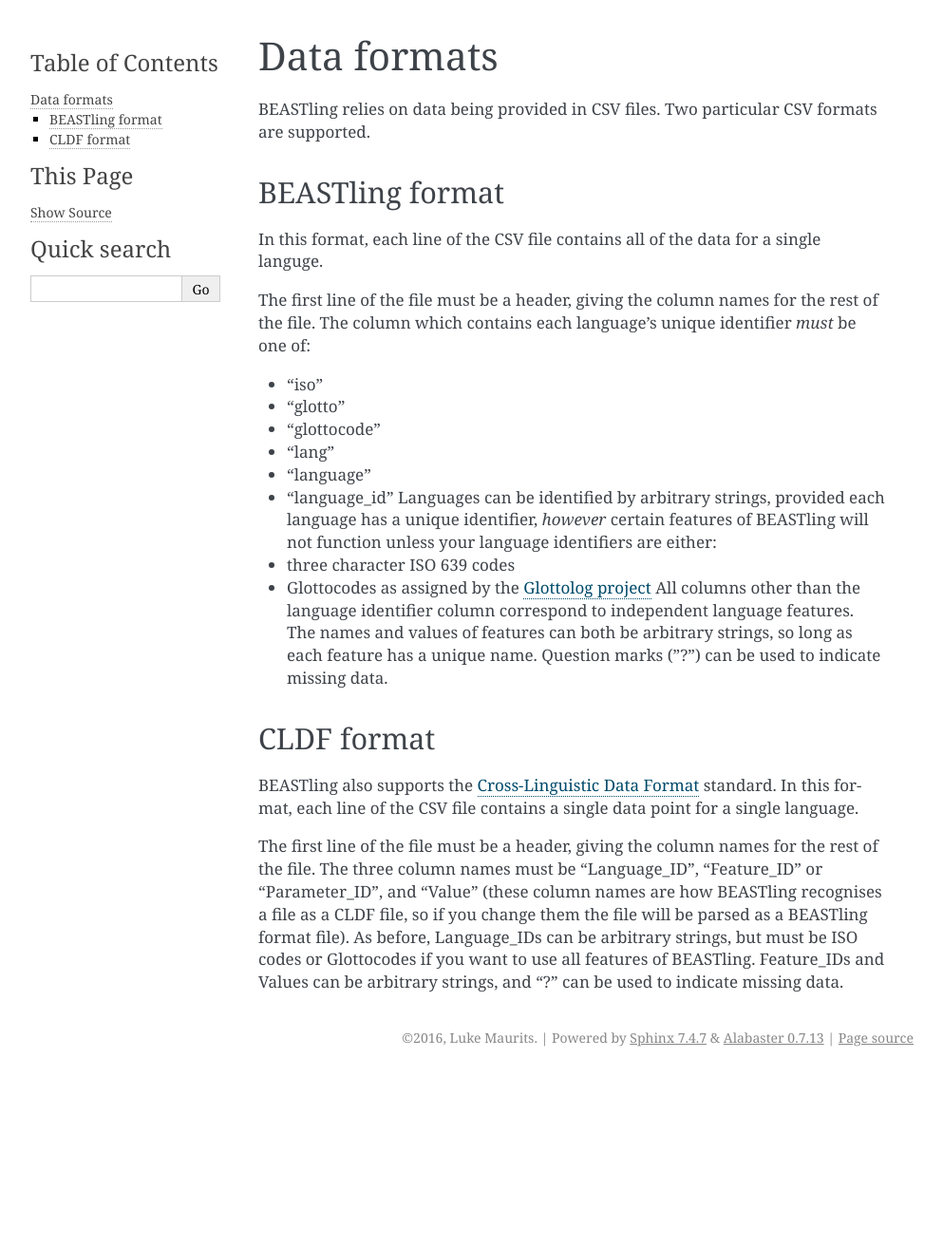
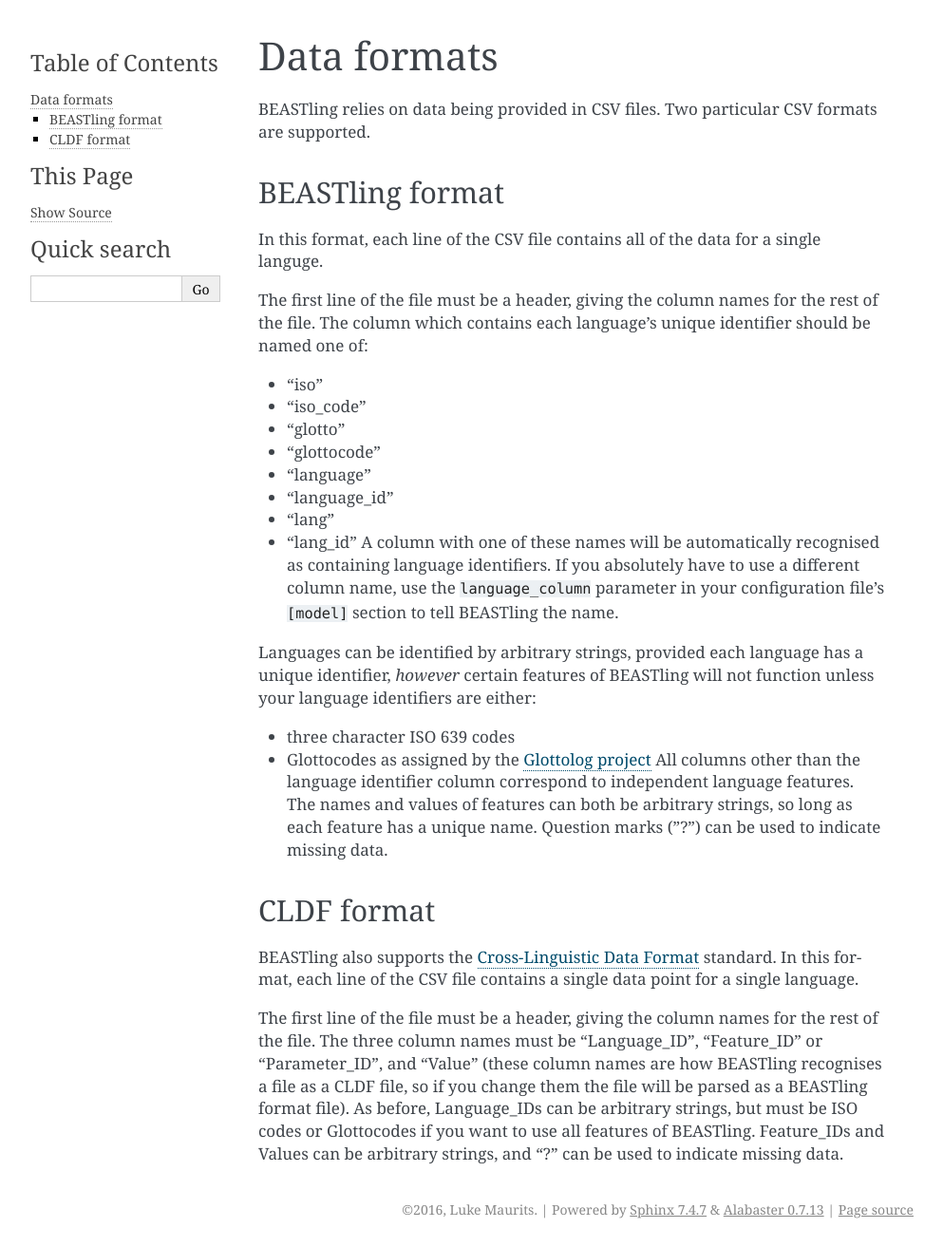
Before and after one commit to lmaurits/BEASTling, a Sphinx documentation site: the page built from docs/data.md, in a window 1280 px wide. Shown: the whole page at 95% size, without its empty margins (148-1141 px from the left). Built offline with Sphinx 7.4.7, drawn with Linux system fonts in a browser that asks for light colours; before the commit the page ends 1132 px from its top, so only the background shows below that.

Commit message:
Expanded documentation.

```diff
--- a/docs/data.md
+++ b/docs/data.md
@@ -6,13 +6,17 @@
 
 In this format, each line of the CSV file contains all of the data for a single languge.
 
-The first line of the file must be a header, giving the column names for the rest of the file.  The column which contains each language's unique identifier *must* be one of:
+The first line of the file must be a header, giving the column names for the rest of the file.  The column which contains each language's unique identifier should be named one of:
 * "iso"
+* "iso_code"
 * "glotto"
 * "glottocode"
-* "lang"
 * "language"
 * "language_id"
+* "lang"
+* "lang_id"
+A column with one of these names will be automatically recognised as containing language identifiers.  If you absolutely have to use a different column name, use the `language_column` parameter in your configuration file's `[model]` section to tell BEASTling the name.
+
 Languages can be identified by arbitrary strings, provided each language has a unique identifier, *however* certain features of BEASTling will not function unless your language identifiers are either:
 * three character ISO 639 codes
 * Glottocodes as assigned by the [Glottolog project](http://glottolog.org/glottolog/glottologinformation)
```
Also changed, not shown: docs/config.md (+20 -8 lines), docs/substitution.md (+3 -1 lines).
